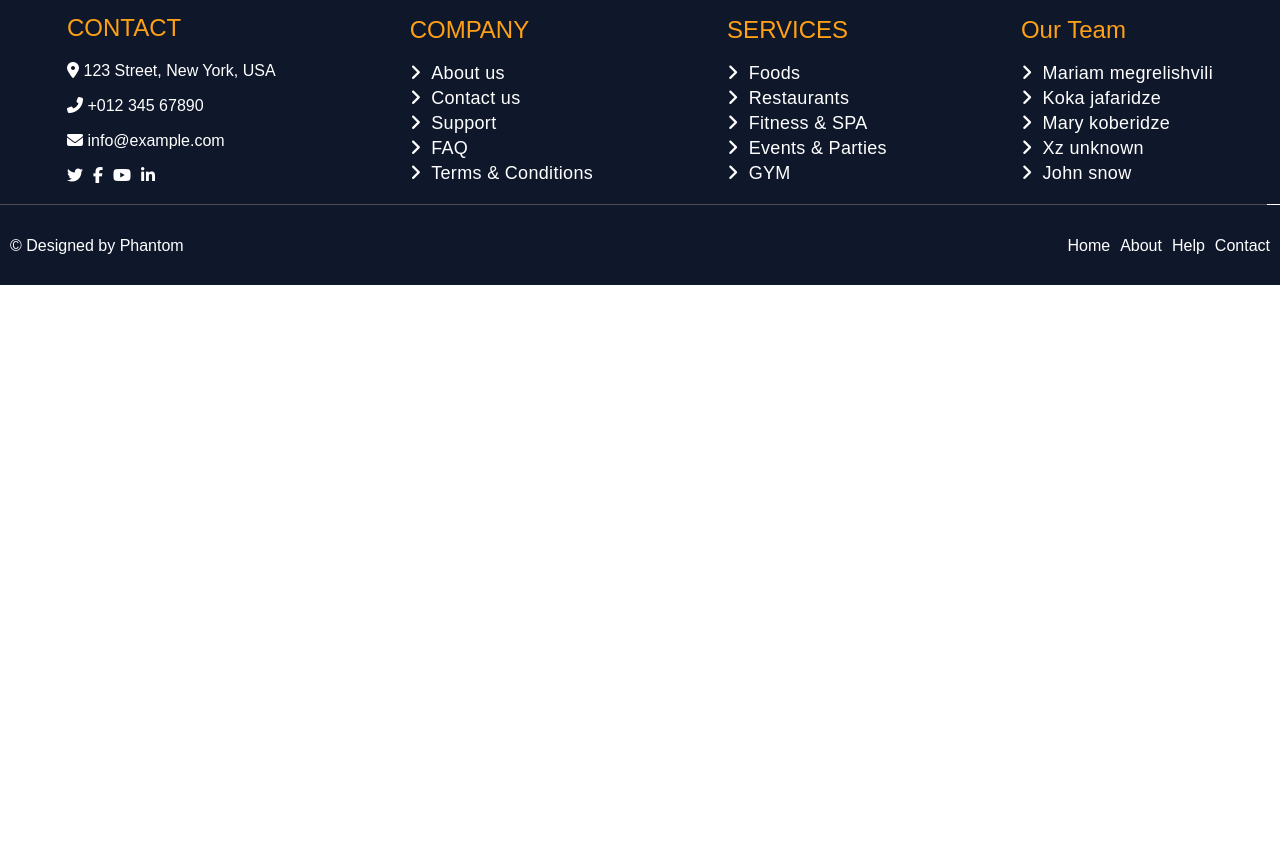
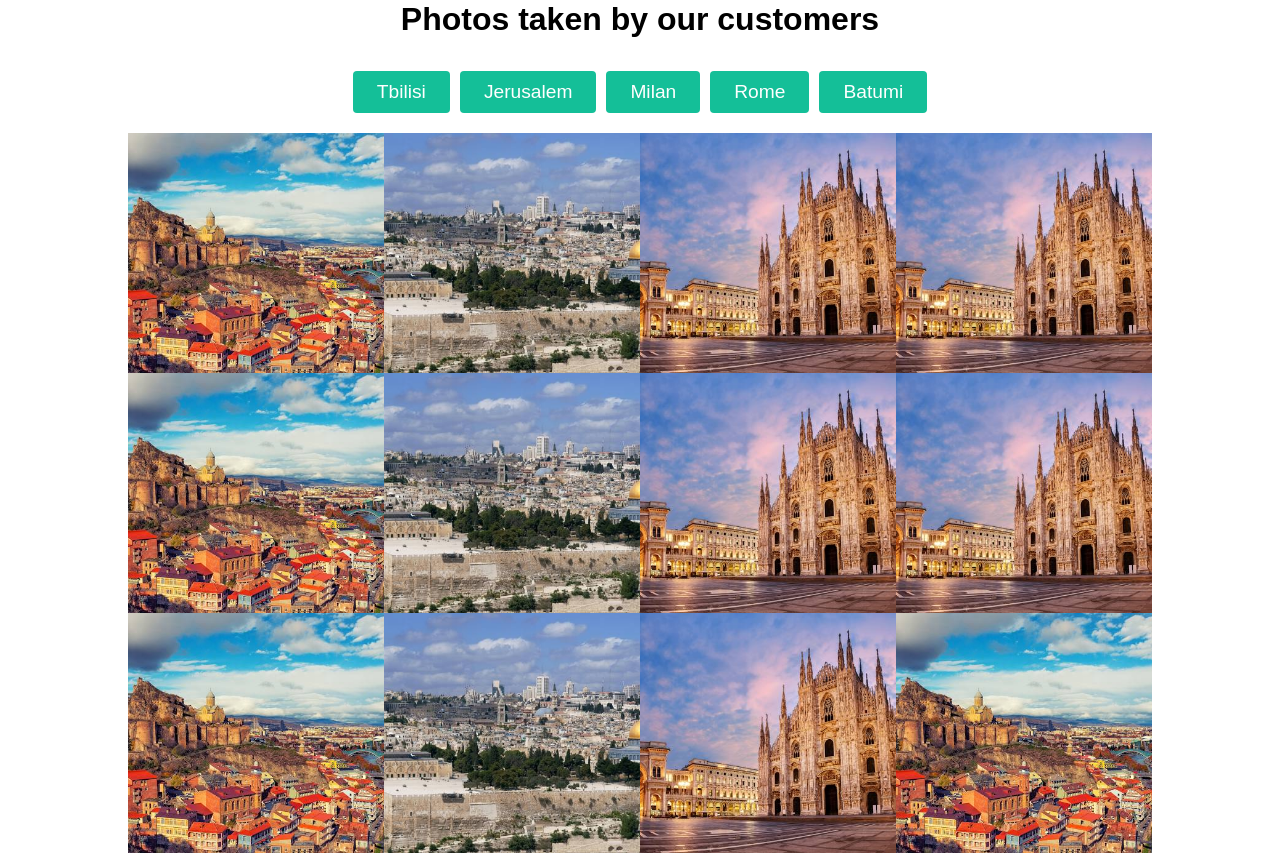
Before and after one commit to GeGuNa/Tourism-app, a React (Create React App) app: page / in a window 1280 px wide. Shown: the part 1680-2535 px from the top of the page. Before the commit the page ends 1965 px from the top, so only its background shows below. Built offline with nearby package versions, Linux system fonts and the light colour scheme.

Commit message:
Some good stuff

```diff
--- a/src/App.js
+++ b/src/App.js
@@ -2,7 +2,15 @@ import React from 'react';
 import { Link, Routes, Route } from 'react-router-dom';
 import { Navigation } from './components/nav/nav.js';
 import { Footer } from './components/footer/footer.js';
+import { PHotlist, PHot } from './components/TouristPhs.js';
+
+
+
+
 import "./css/App.css";
+
+
+
 
 function Erqqq() {
 	return <span> Something is off </span>
@@ -372,6 +380,63 @@ function Main() {
 <br/>
 <br/>
 
+
+
+
+<div className="kz1_ourTours">
+
+	<div className="center">Photos</div>
+
+
+	<div className="center">
+		<h1>Photos  taken by our customers</h1>
+	</div>
+
+	<div className="kflxcenter">
+		<button className="btnzNormalCase"> Tbilisi </button>
+		<button className="btnzNormalCase"> Jerusalem </button>
+		<button className="btnzNormalCase"> Milan </button>
+		<button className="btnzNormalCase"> Rome </button>
+		<button className="btnzNormalCase"> Batumi </button>
+	</div>
+
+<div>
+
+
+<PHotlist>
+
+	<PHot Where={`Tbilisi, Georgia`} Pic={`/places/georgia.jpeg`}/>
+	<PHot Where={`Jerusalem, Israel`} Pic={`/places/jerusalem.jpeg`}/>
+	<PHot Where={`Milan, Italy`} Pic={`/places/licensed-image.jpeg`}/>
+	<PHot Where={`Milan, Italy`} Pic={`/places/licensed-image.jpeg`}/>
+	<PHot Where={`Tbilisi, Georgia`} Pic={`/places/georgia.jpeg`}/>
+	<PHot Where={`Jerusalem, Israel`} Pic={`/places/jerusalem.jpeg`}/>
+	<PHot Where={`Milan, Italy`} Pic={`/places/licensed-image.jpeg`}/>
+	<PHot Where={`Milan, Italy`} Pic={`/places/licensed-image.jpeg`}/>
+	<PHot Where={`Tbilisi, Georgia`} Pic={`/places/georgia.jpeg`}/>
+	<PHot Where={`Jerusalem, Israel`} Pic={`/places/jerusalem.jpeg`}/>
+	<PHot Where={`Milan, Italy`} Pic={`/places/licensed-image.jpeg`}/>
+	<PHot Where={`Tbilisi, Georgia`} Pic={`/places/georgia.jpeg`}/>
+
+
+</PHotlist>
+
+
+
+
+</div>
+
+
+
+</div>
+
+
+
+
+
+
+
+
 <Link to="/sin"> Sign in </Link>	  <Link to="/sup"> Sign up </Link>
 <br/>
 
--- /dev/null
+++ b/src/components/TouristPhs.js
@@ -0,0 +1,35 @@
+import React from 'react';
+
+export function PHotlist({children}) {
+
+	return (<>
+
+	<div className="fxlforPhotos abovePHodivision">
+
+		{children}
+
+	</div>
+
+	</>)
+}
+
+
+
+
+export function PHot({Where, Pic}) {
+
+	return (<>
+
+		<div className="flAbs12">
+
+				<div className="hovrq"> </div>
+
+				<div className="hovrq2"> {Where} </div>
+
+				<img src={Pic} />
+
+		</div>
+
+
+	</>)
+}
--- a/src/css/App.css
+++ b/src/css/App.css
@@ -245,3 +245,111 @@ color: var(--cgreen);
     font-weight: 500;
     border-radius: 4px;
 }
+
+
+
+.btnzNormalCase {
+    color: #FFFFFF;
+    border: none;
+    outline: none;
+    background: /*#feb445*/ var(--cgreen);
+    padding: 10px 24px;
+    margin-top: 20px;
+    font-size: 1.2rem;
+    font-weight: 500;
+    border-radius: 4px;
+}
+
+
+.kflxcenter {
+   display:flex;
+   gap:10px;
+   justify-content:center;
+}
+
+
+.kflxcenter button {
+cursor:pointer;
+}
+
+.kflxcenter button:hover  {
+	background: gray !important;
+	/*border:1px solid #ddd;*/
+}
+
+
+.fxlforPhotos {
+	display:flex;
+	flex-wrap:wrap;
+	width:80%;
+	margin:auto;
+}
+
+.fxlforPhotos > div {
+width:25%;
+flex-basis:25%;
+height: 240px;
+overflow:hidden;
+}
+
+
+.abovePHodivision {
+margin-top:20px;
+}
+
+.fxlforPhotos div img {
+width:100%;
+height:240px;
+object-fit:cover;
+}
+
+
+
+.flAbs12 {
+	position:relative;
+}
+
+.hovrq {
+	left:0;
+	top:0;
+	display:none;
+    opacity: 0.5;
+    background: #272727;
+    position: absolute;
+    z-index: 999;
+    height: 240px;
+    width: 100%;
+}
+
+
+
+.hovrq2 {
+	left:0;
+	top:0;
+	display:none;
+	color:#fff;
+    position: absolute;
+    z-index: 9999;
+    height: 240px;
+    width: 100%;
+}
+
+
+.flAbs12:hover img {
+	transform:scale(2);
+}
+
+.flAbs12:hover .hovrq {
+	display:block !important;
+}
+
+.flAbs12:hover .hovrq2 {
+	display:flex !important;
+	justify-content:center;
+	align-items:center;
+	font-size:1.4rem;
+}
+
+.fxlforPhotos > .flAbs1:hover img {
+transform: scale(2);
+}
```
